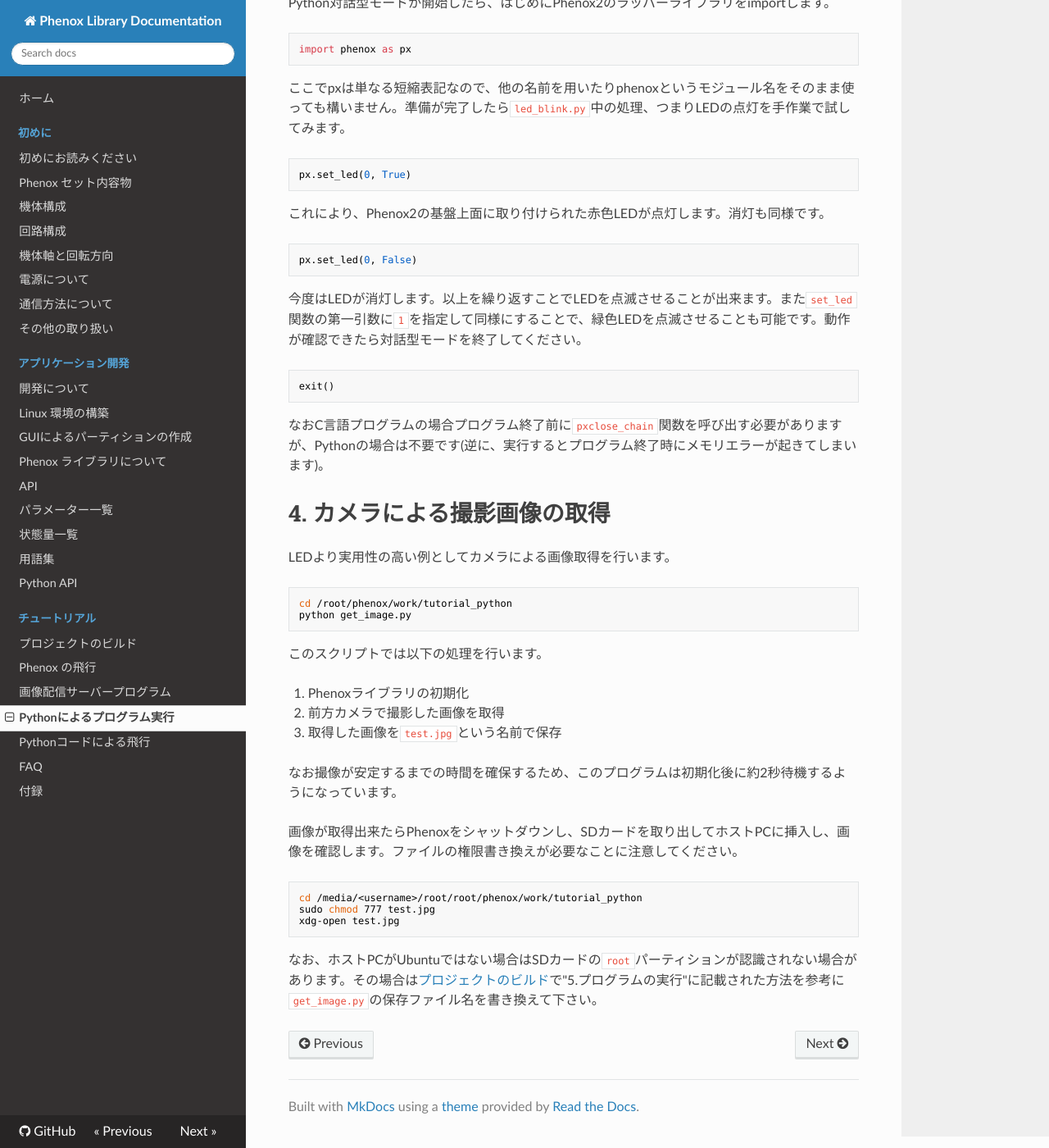
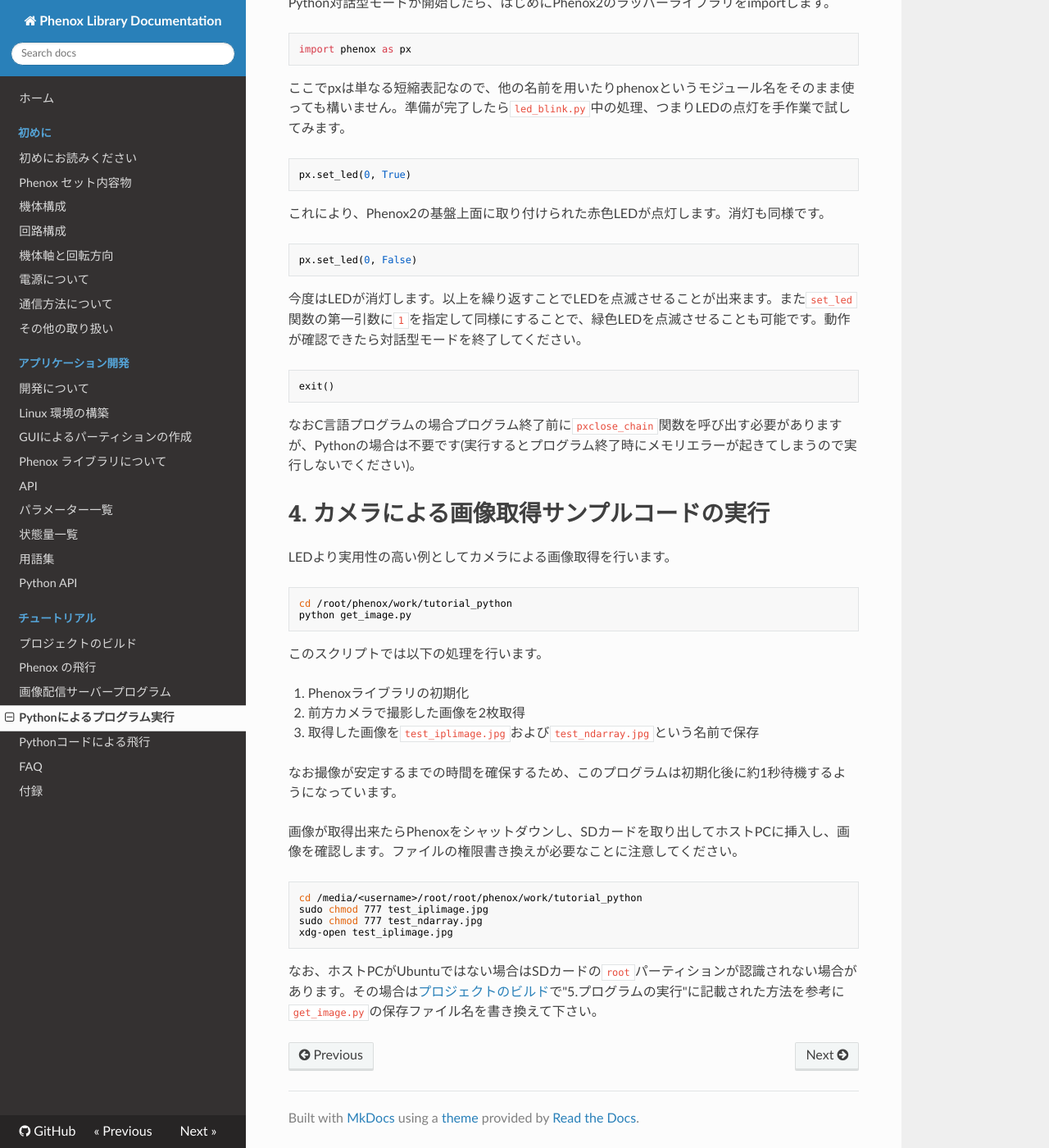
Before and after one commit to phenoxlab/phenox, an MkDocs documentation site: the page built from docs/tut/python_basic.md, in a window 1280 px wide and 1400 px high, scrolled down 1330 px. Shown: the whole window at 82% size. Built offline with MkDocs 1.6.1, drawn with Linux system fonts in a browser that asks for light colours; nearby versions of some CDN libraries; old or Windows-style settings are respelled for this version of MkDocs; some of the changed text lies outside the part shown.

Commit message:
fixed image file names

````diff
--- a/docs/tut/python_basic.md
+++ b/docs/tut/python_basic.md
@@ -63,10 +63,10 @@ px.set_led(0, False)
 exit()
 ```
 
-なおC言語プログラムの場合プログラム終了前に`pxclose_chain`関数を呼び出す必要がありますが、Pythonの場合は不要です(逆に、実行するとプログラム終了時にメモリエラーが起きてしまいます)。
+なおC言語プログラムの場合プログラム終了前に`pxclose_chain`関数を呼び出す必要がありますが、Pythonの場合は不要です(実行するとプログラム終了時にメモリエラーが起きてしまうので実行しないでください)。
 
 
-# 4. カメラによる撮影画像の取得
+# 4. カメラによる画像取得サンプルコードの実行
 LEDより実用性の高い例としてカメラによる画像取得を行います。
 ```bash
 cd /root/phenox/work/tutorial_python
@@ -76,16 +76,17 @@ python get_image.py
 このスクリプトでは以下の処理を行います。
 
 1. Phenoxライブラリの初期化
-2. 前方カメラで撮影した画像を取得
-3. 取得した画像を`test.jpg`という名前で保存
+2. 前方カメラで撮影した画像を2枚取得
+3. 取得した画像を`test_iplimage.jpg`および`test_ndarray.jpg`という名前で保存
 
-なお撮像が安定するまでの時間を確保するため、このプログラムは初期化後に約2秒待機するようになっています。
+なお撮像が安定するまでの時間を確保するため、このプログラムは初期化後に約1秒待機するようになっています。
 
 画像が取得出来たらPhenoxをシャットダウンし、SDカードを取り出してホストPCに挿入し、画像を確認します。ファイルの権限書き換えが必要なことに注意してください。
 ```bash
 cd /media/<username>/root/root/phenox/work/tutorial_python
-sudo chmod 777 test.jpg
-xdg-open test.jpg
+sudo chmod 777 test_iplimage.jpg
+sudo chmod 777 test_ndarray.jpg
+xdg-open test_iplimage.jpg
 ```
 
 なお、ホストPCがUbuntuではない場合はSDカードの`root`パーティションが認識されない場合があります。その場合は[プロジェクトのビルド](./build)で"5.プログラムの実行"に記載された方法を参考に`get_image.py`の保存ファイル名を書き換えて下さい。
````
Also changed, not shown: other parts of docs/tut/python_basic.md (+1 -1 lines).
